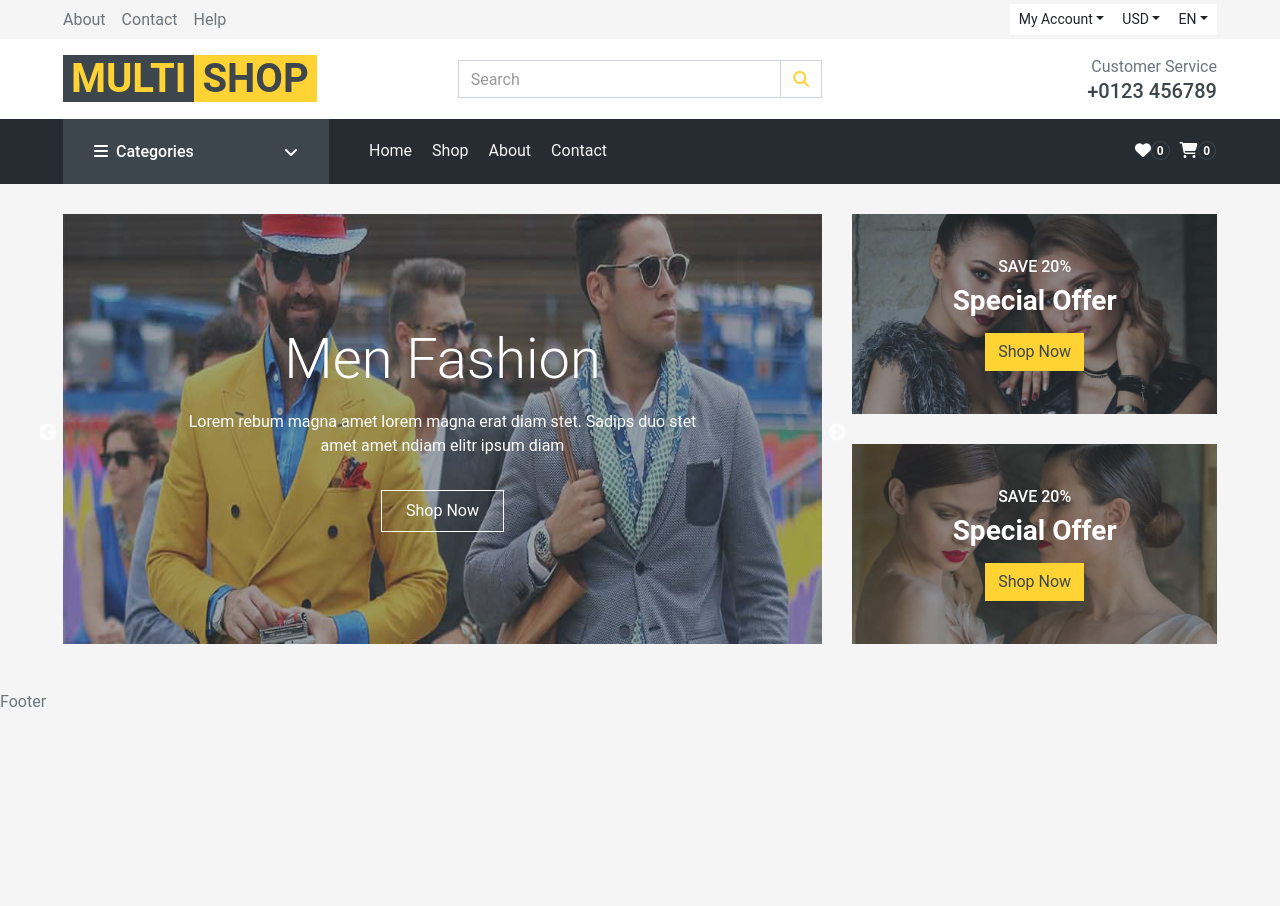
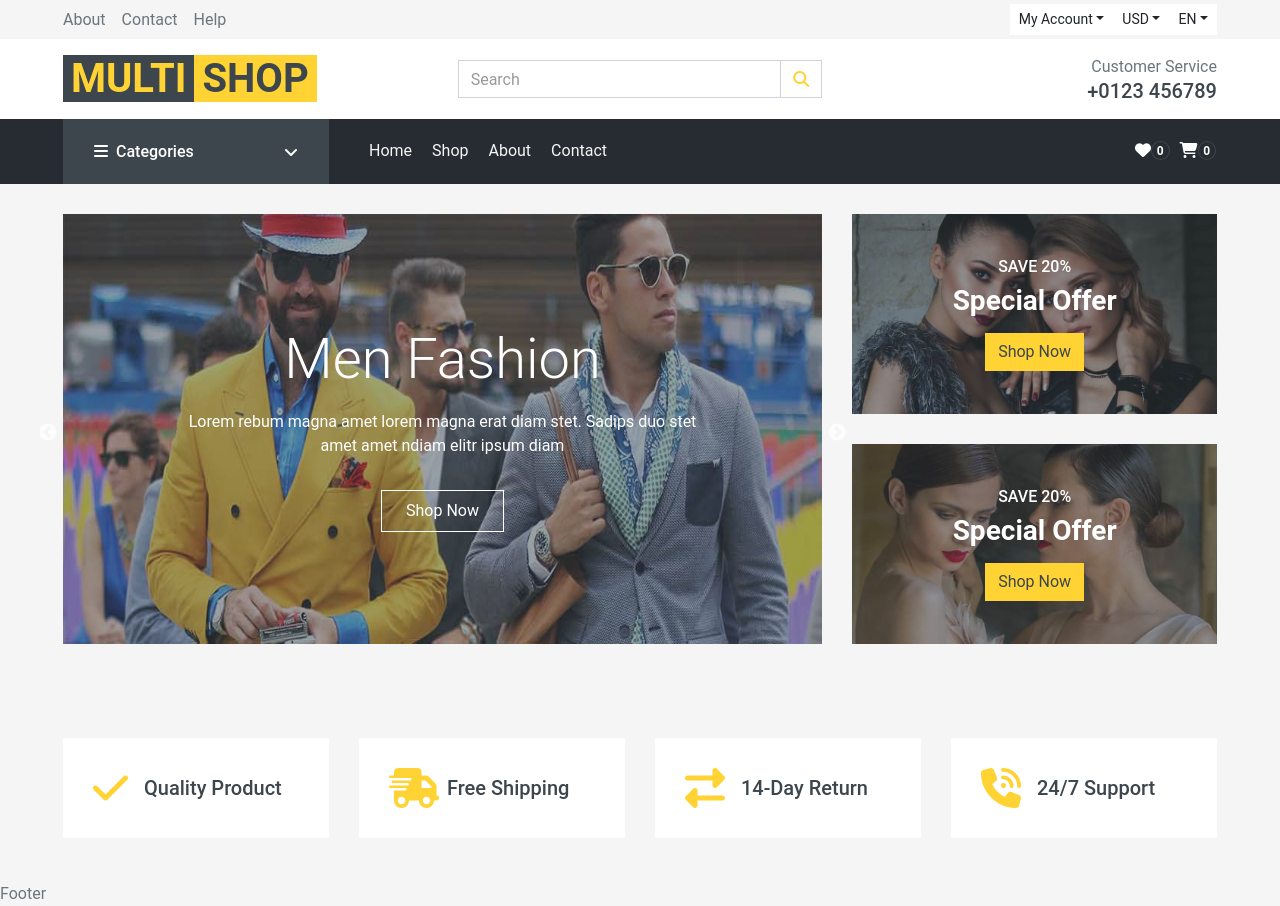
Before and after one commit to kongyutay/fashion-ecommerce-react, a React (Create React App) app: page / in a window 1280 px wide. Before the commit the page ends 800 px from the top, so only its background shows below. Built offline with nearby package versions, Linux system fonts and the light colour scheme.

Commit message:
Finished Features componenet

```diff
--- a/src/components/Features.js
+++ b/src/components/Features.js
@@ -0,0 +1,23 @@
+import React from "react";
+import { features } from "../data/Data";
+
+const Features = () => {
+    return (
+        <div className="container-fluid pt-5">
+            <div className="row px-xl-5 pb-3">
+                {
+                    features.map((val,index) => (
+                        <div className="col-lg-3 col-md-6 col-sm-12 pb-1">
+                            <div className="d-flex align-items-center bg-light mb-4" style={{padding: "30px"}}>
+                                {val.icon}
+                                <h5 className="font-weight-semi-bold m-0">{val.title}</h5>
+                            </div>
+                        </div>
+                    ))
+                }
+            </div>
+        </div>
+    )
+}
+
+export default Features
--- a/src/pages/HomePage/Home.js
+++ b/src/pages/HomePage/Home.js
@@ -1,10 +1,12 @@
 import React from "react";
 import Banner from "../../components/Banner";
+import Features from "../../components/Features";
 
 const Home = () => {
     return (
         <div>
             <Banner />
+            <Features />
         </div>
     )
 }
```
Also changed, not shown: src/components/Categories.js (+11 -0 lines), src/components/Offers.js (+11 -0 lines), src/components/Products.js (+11 -0 lines), src/components/Sidebar.js (+11 -0 lines), src/components/Vendor.js (+11 -0 lines).
